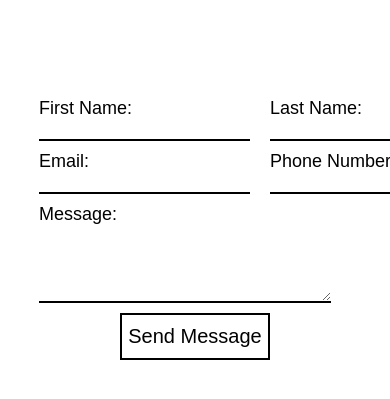
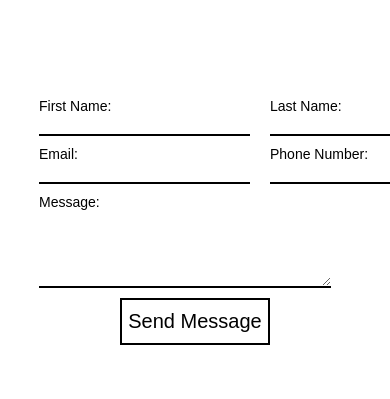
Before and after one commit to alexbow15/debra-grant-designs, a plain HTML site: page debra/debra.html in a window 390 px wide. Shown: the part 1079-1478 px from the top of the page. Drawn offline with Linux system fonts and the light colour scheme.

Commit message:
Update styles.css

```diff
--- a/styles.css
+++ b/styles.css
@@ -341,10 +341,11 @@ textarea:focus {
   .about-me-container {
     margin: 10% 5% 0%;
     align-items: center;
+
   }
 
   .portrait-container {
-    border: solid blue;
+    border: solid red;
   }
 
   .portrait {
@@ -365,4 +366,9 @@ textarea:focus {
     font-size: 20px;
     height: 60px;
   }
+
+  .contact-form {
+    font-size: 14px;
+    width: 80%;
+  }
 }
```
